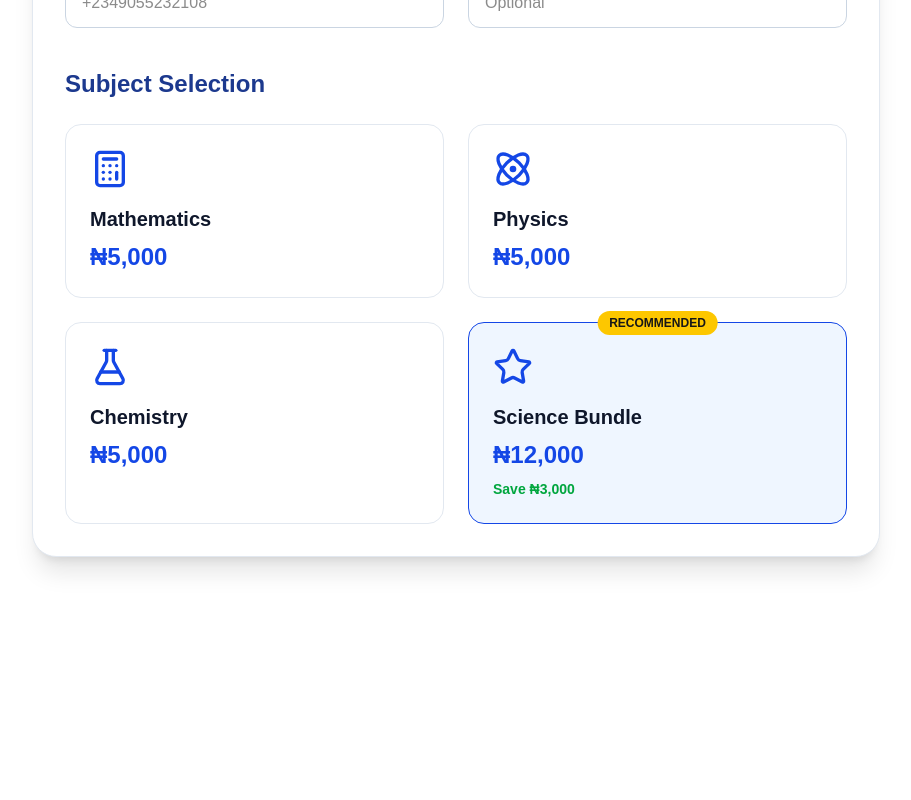
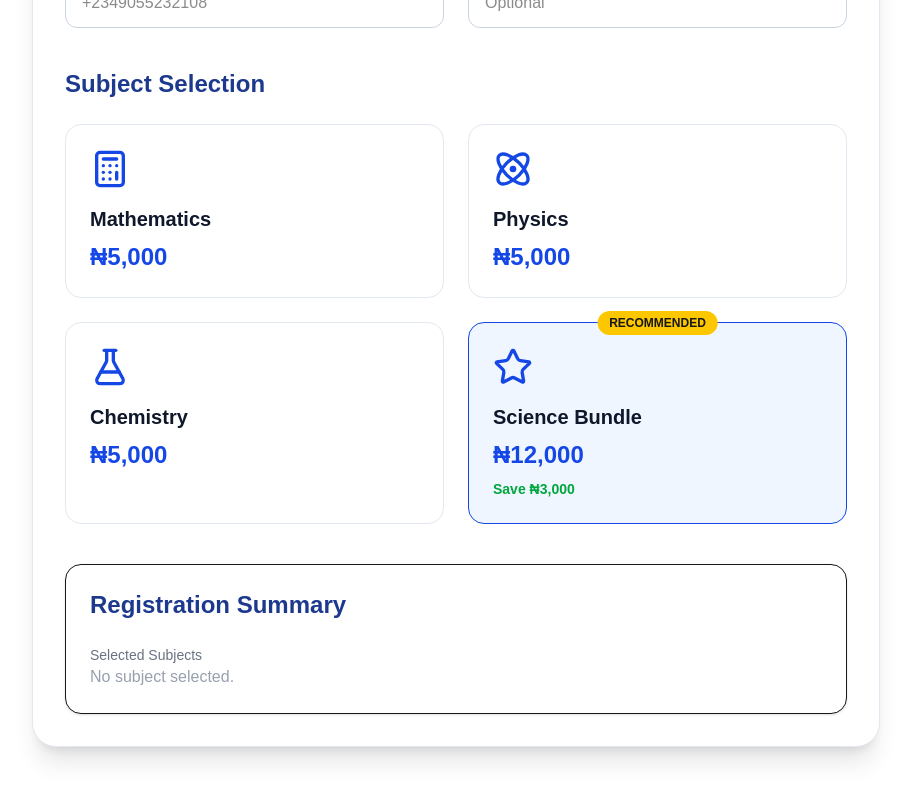
Before and after one commit to Emmalywebcreator/ace-science-academy-platform, a Next.js app: page /register in a window 1280 px wide. Shown: the part 708-1508 px from the top of the page, without its empty margins (184-1095 px from the left). Before the commit the page ends 1329 px from the top, so only its background shows below. Built offline with nearby package versions, Linux system fonts and the light colour scheme.

Commit message:
feat: add live registration summary

```diff
--- a/components/forms/RegistrationForm.tsx
+++ b/components/forms/RegistrationForm.tsx
@@ -1,8 +1,14 @@
+"use client";
+
+import { useState } from "react";
+import RegistrationSummary from "./RegistrationSummary";
 import Input from "@/components/ui/Input";
 import Select from "@/components/ui/Select";
 import SubjectSelection from "./SubjectSelection";
 
 export default function RegistrationForm() {
+  const [selectedSubjects, setSelectedSubjects] = useState<string[]>([]);
+  // console.log("RegistrationForm:", selectedSubjects);
   return (
     <form className="space-y-10">
 
@@ -77,8 +83,17 @@ export default function RegistrationForm() {
           Subject Selection
         </h2>
 
-        <SubjectSelection />
+      <SubjectSelection
+        selectedSubjects={selectedSubjects}
+        setSelectedSubjects={setSelectedSubjects}
+      />
       </section>
+      <RegistrationSummary
+        selectedSubjects={selectedSubjects}
+      />
+      {/* <pre className="rounded bg-gray-100 p-4">
+  {JSON.stringify(selectedSubjects, null, 2)}
+</pre> */}
 
     </form>
   );
--- /dev/null
+++ b/components/forms/RegistrationSummary.tsx
@@ -0,0 +1,33 @@
+type RegistrationSummaryProps = {
+  selectedSubjects: string[];
+};
+
+export default function RegistrationSummary({
+  selectedSubjects,
+}: RegistrationSummaryProps) {
+  return (
+    <div className="rounded-2xl border bg-white p-6 shadow-sm">
+      <h2 className="mb-6 text-2xl font-bold text-blue-900">
+        Registration Summary
+      </h2>
+
+      <div className="space-y-4">
+        <div>
+          <p className="text-sm text-gray-500">Selected Subjects</p>
+
+          {selectedSubjects.length === 0 ? (
+            <p className="text-gray-400">
+              No subject selected.
+            </p>
+          ) : (
+            <ul className="mt-2 space-y-2">
+              {selectedSubjects.map((subject) => (
+                <li key={subject}>✔ {subject}</li>
+              ))}
+            </ul>
+          )}
+        </div>
+      </div>
+    </div>
+  );
+}
--- a/components/forms/SubjectSelection.tsx
+++ b/components/forms/SubjectSelection.tsx
@@ -1,6 +1,5 @@
 "use client";
 
-import { useState } from "react";
 import { subjects, SUBJECT_IDS } from "@/lib/pricing";
 import {
   Calculator,
@@ -10,8 +9,15 @@ import {
   CheckCircle,
 } from "lucide-react";
 
-export default function SubjectSelection() {
-    const [selected, setSelected] = useState<string[]>([]);
+type SubjectSelectionProps = {
+  selectedSubjects: string[];
+  setSelectedSubjects: React.Dispatch<React.SetStateAction<string[]>>;
+};
+
+export default function SubjectSelection({
+  selectedSubjects,
+  setSelectedSubjects,
+}: SubjectSelectionProps) {
   return (
     <div className="grid gap-6 md:grid-cols-2">
       {subjects.map((subject) => {
@@ -22,15 +28,15 @@ export default function SubjectSelection() {
             key={subject.id}
             onClick={() => {
                 if (subject.id === SUBJECT_IDS.BUNDLE) {
-                  if (selected.includes(SUBJECT_IDS.BUNDLE)) {
-                    setSelected([]);
+                  if (selectedSubjects.includes(SUBJECT_IDS.BUNDLE)) {
+                    setSelectedSubjects([]);
                   } else {
-                    setSelected([SUBJECT_IDS.BUNDLE]);
+                    setSelectedSubjects([SUBJECT_IDS.BUNDLE]);
                   }
                   return;
                 }
 
-            setSelected((prev) => {
+            setSelectedSubjects((prev) => {
               const withoutBundle = prev.filter(
                 (item) => item !== SUBJECT_IDS.BUNDLE
               );
@@ -44,7 +50,7 @@ export default function SubjectSelection() {
             })
           }}
             className={`relative cursor-pointer rounded-2xl border p-6 transition-all duration-300 hover:-translate-y-2 hover:shadow-xl ${
-            selected.includes(subject.id)
+            selectedSubjects.includes(subject.id)
               ? "border-green-600 bg-green-50"
               : subject.recommended
               ? "border-blue-700 bg-blue-50"
@@ -57,7 +63,7 @@ export default function SubjectSelection() {
               </span>
             )}
 
-            {selected.includes(subject.id) && (
+            {selectedSubjects.includes(subject.id) && (
             <CheckCircle className="absolute right-4 top-4 h-6 w-6 text-green-600" />
           )}
 
```
Also changed, not shown: 1 other file (tests, documents, lock files or other folders).
